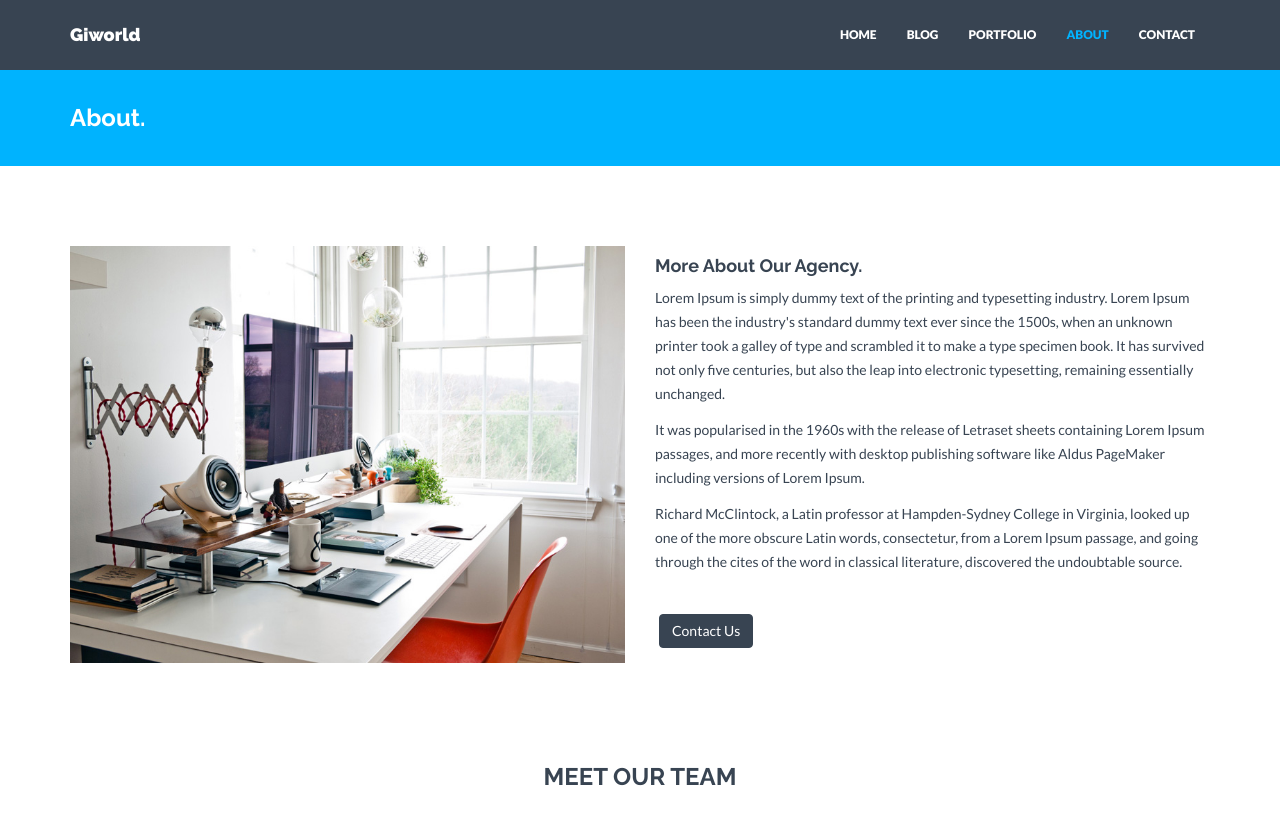
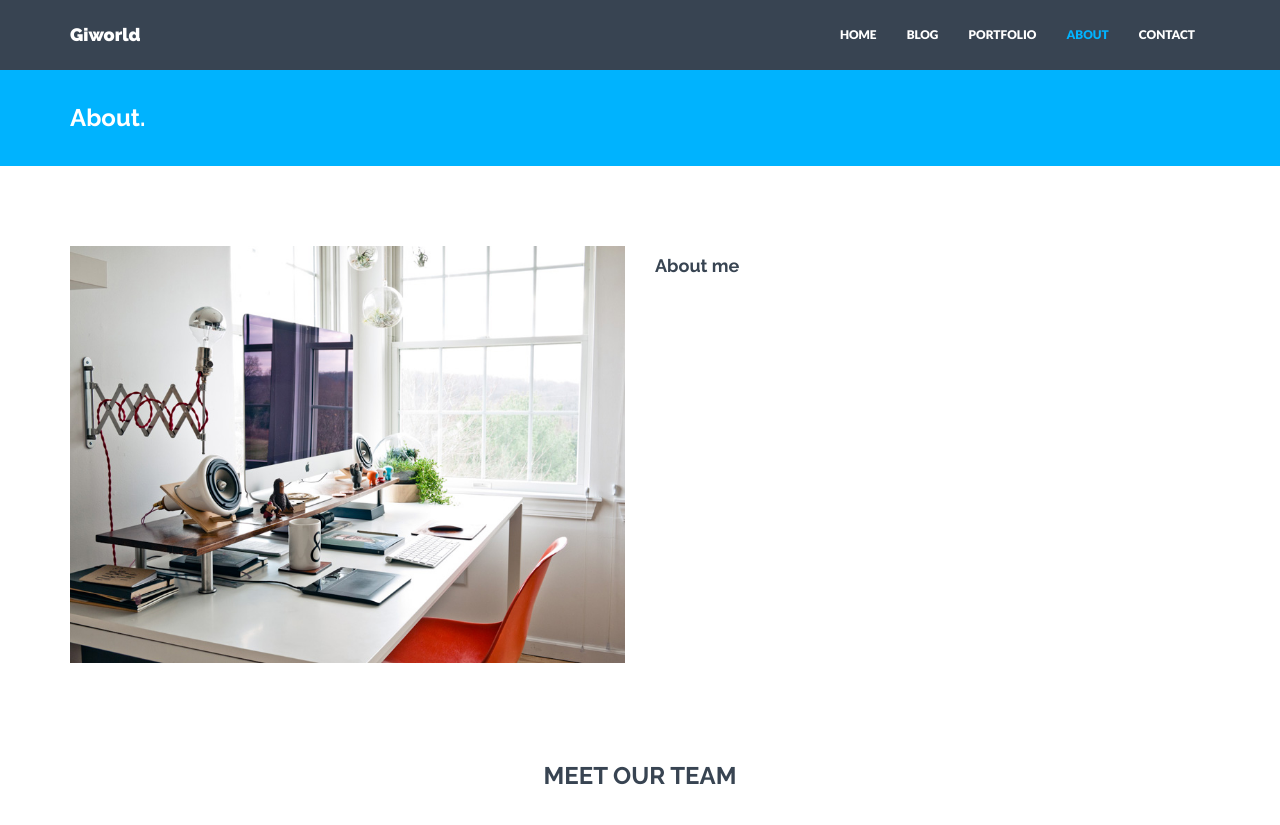
Before and after one commit to giwa/giworld.me, a Jekyll site: the page built from about.html, in a window 1280 px wide and 900 px high. Shown: the top 825 px of the window. Built offline with Jekyll 4.4.1, drawn with Linux system fonts in a browser that asks for light colours; nearby versions of some CDN libraries.

Commit message:
edit about

```diff
--- a/about.html
+++ b/about.html
@@ -10,11 +10,8 @@ permalink: /about/
             <img class="img-responsive" src="{{ "/assets/img/about.jpg" | prepend: site.baseurl }}" alt="">
         </div>
         <div class="col-lg-6">
-            <h4>More About Our Agency.</h4>
-            <p>Lorem Ipsum is simply dummy text of the printing and typesetting industry. Lorem Ipsum has been the industry's standard dummy text ever since the 1500s, when an unknown printer took a galley of type and scrambled it to make a type specimen book. It has survived not only five centuries, but also the leap into electronic typesetting, remaining essentially unchanged. </p>
-            <p>It was popularised in the 1960s with the release of Letraset sheets containing Lorem Ipsum passages, and more recently with desktop publishing software like Aldus PageMaker including versions of Lorem Ipsum.</p>
-            <p>Richard McClintock, a Latin professor at Hampden-Sydney College in Virginia, looked up one of the more obscure Latin words, consectetur, from a Lorem Ipsum passage, and going through the cites of the word in classical literature, discovered the undoubtable source.</p>
-            <p><br/><a href="/contact/" class="btn btn-theme">Contact Us</a></p>
+            <h4>About me</h4>
+
         </div>
     </div><! --/row -->
 </div><! --/container -->
```
